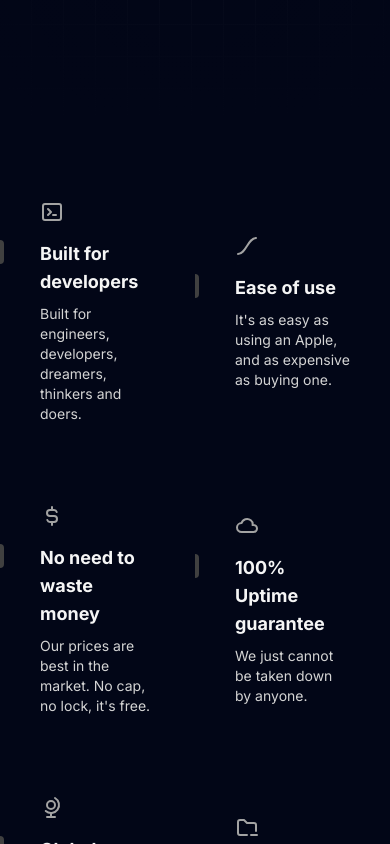
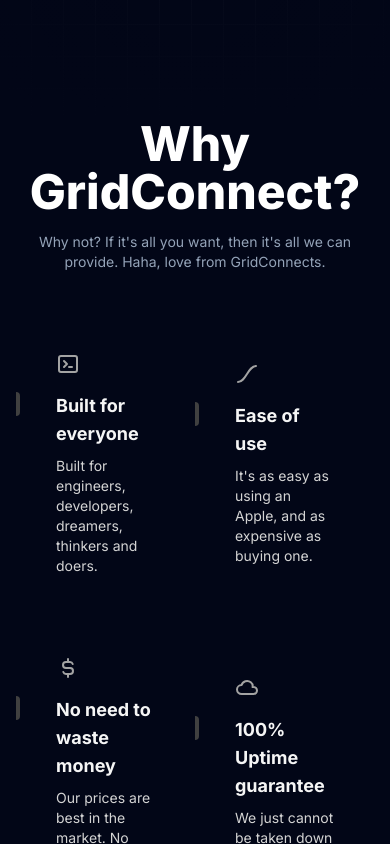
Before and after one commit to CuriousCoder00/GRID-CONNECT, a Next.js app: page / in a window 390 px wide. Shown: the part 840-1684 px from the top of the page. Built offline with nearby package versions, Linux system fonts and the light colour scheme.

Commit message:
refactor: Update Features component layout for better responsiveness

```diff
--- a/components/static/Features.tsx
+++ b/components/static/Features.tsx
@@ -9,62 +9,74 @@
   IconHeart,
   IconTerminal2,
 } from "@tabler/icons-react";
+import { useState } from "react";
 
 export function Features() {
   const features = [
     {
-      title: "Built for developers",
+      title: "Built for everyone",
       description:
         "Built for engineers, developers, dreamers, thinkers and doers.",
-      icon: <IconTerminal2 />,
+      icon: <IconTerminal2 className="hover:text-blue-500" />,
     },
     {
       title: "Ease of use",
       description:
         "It's as easy as using an Apple, and as expensive as buying one.",
-      icon: <IconEaseInOut />,
+      icon: <IconEaseInOut className="hover:text-blue-500" />,
     },
     {
       title: "No need to waste money",
       description:
         "Our prices are best in the market. No cap, no lock, it's free.",
-      icon: <IconCurrencyDollar />,
+      icon: <IconCurrencyDollar className="hover:text-blue-500" />,
     },
     {
       title: "100% Uptime guarantee",
       description: "We just cannot be taken down by anyone.",
-      icon: <IconCloud />,
+      icon: <IconCloud className="hover:text-blue-500" />,
     },
     {
       title: "Global Networking",
       description:
         "Connect with individuals from different countries and cultures. Expand your professional and personal network.",
-      icon: <IconGlobe />,
+      icon: <IconGlobe className="hover:text-blue-500" />,
     },
     {
       title: "Interactive Forums",
       description:
         "Engage in discussions, share ideas, and get feedback from a global audience.",
-      icon: <IconFolderMinus />,
+      icon: <IconFolderMinus className="hover:text-blue-500" />,
     },
     {
       title: "Collaborative Projects",
       description:
         "Find collaborators for your projects and work together to achieve your goals.",
-      icon: <IconAdjustmentsBolt />,
+      icon: <IconAdjustmentsBolt className="hover:text-blue-500" />,
     },
     {
       title: "Events and Meetups",
       description:
         "Participate in virtual and in-person events to meet new people and learn from experts.",
-      icon: <IconHeart />,
+      icon: <IconHeart className="hover:text-blue-500" />,
     },
   ];
   return (
-    <div className="grid grid-cols-2 md:grid-cols-2 lg:grid-cols-4 z-10 py-10 max-w-7xl mx-auto place-content-center place-items-center min-h-screen">
-      {features.map((feature, index) => (
-        <Feature key={feature.title} {...feature} index={index} />
-      ))}
+    <div className="flex flex-col justify-center items-center">
+      <div className="flex flex-col gap-4 text-center">
+        <h1 className="md:text-7xl sm:text-6xl text-5xl  font-extrabold dark:text-white text-slate-800">
+          Why GridConnect?
+        </h1>
+        <p className="text-sm px-3 dark:text-slate-400">
+          Why not? If it's all you want, then it's all we can provide. Haha,
+          love from GridConnects.
+        </p>
+      </div>
+      <div className="grid grid-cols-2 md:grid-cols-2 lg:grid-cols-4 z-10 px-4 max-md:mt-10 max-w-7xl mx-auto place-content-center place-items-center min-h-screen">
+        {features.map((feature, index) => (
+          <Feature key={feature.title} {...feature} index={index} />
+        ))}
+      </div>
     </div>
   );
 }
@@ -80,21 +92,28 @@
   icon: React.ReactNode;
   index: number;
 }) => {
+  const [hovered, setHovered] = useState(false);
   return (
     <div
       className={cn(
-        "flex flex-col lg:border-r py-10 relative group/feature dark:border-neutral-800 bg-transparent hover:bg-bg-gradient hover:from-slate-100 transition-all duration-150 delay-100 hover:bg-opacity-10",
+        "flex flex-col lg:border-r py-10 relative group/feature dark:border-neutral-800 bg-transparent",
         (index === 0 || index === 4) && "lg:border-l dark:border-neutral-800",
         index < 4 && "lg:border-b dark:border-neutral-800"
       )}
+      onMouseEnter={() => setHovered(true)}
+      onMouseLeave={() => setHovered(false)}
     >
       {index < 4 && (
-        <div className="opacity-0 group-hover/feature:opacity-100 transition duration-200 absolute inset-0 h-full w-full bg-gradient-to-t from-neutral-100 dark:from-neutral-800 to-transparent pointer-events-none" />
+        <div className="opacity-0 group-hover/feature:opacity-100 transition duration-200 absolute inset-0 h-full w-full bg-gradient-to-b from-blue-100 dark:from-neutral-700 to-transparent pointer-events-none" />
       )}
       {index >= 4 && (
-        <div className="opacity-0 group-hover/feature:opacity-100 transition duration-200 absolute inset-0 h-full w-full bg-gradient-to-b from-neutral-100 dark:from-neutral-800 to-transparent pointer-events-none" />
+        <div className="opacity-0 group-hover/feature:opacity-100 transition duration-200 absolute inset-0 h-full w-full bg-gradient-to-t from-blue-100 dark:from-neutral-700 to-transparent pointer-events-none" />
       )}
-      <div className="mb-4 relative z-10 px-10 text-neutral-600 dark:text-neutral-400">
+      <div
+        className={`mb-4 relative z-10 px-10  ${
+          hovered ? "text-blue-500" : "text-neutral-600 dark:text-neutral-400"
+        }`}
+      >
         {icon}
       </div>
       <div className="text-lg font-bold mb-2 relative z-10 px-10">
```
